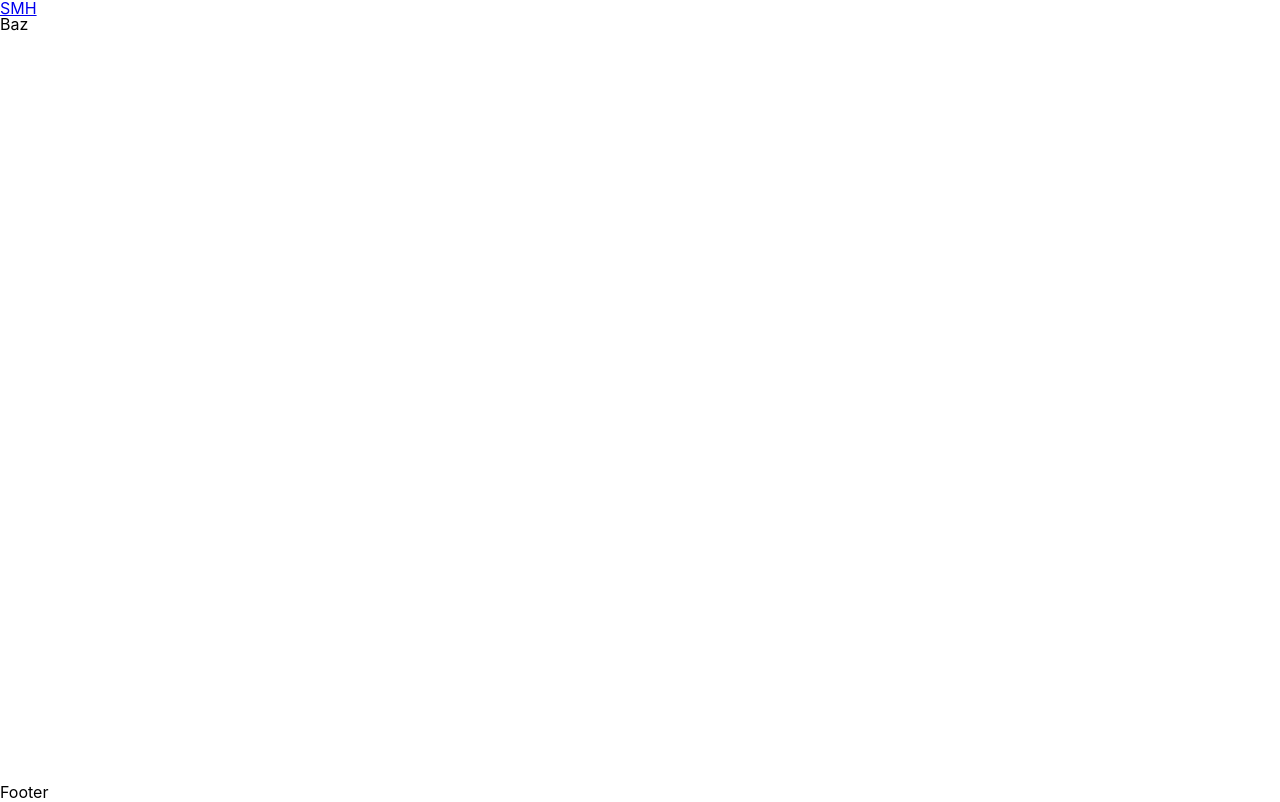
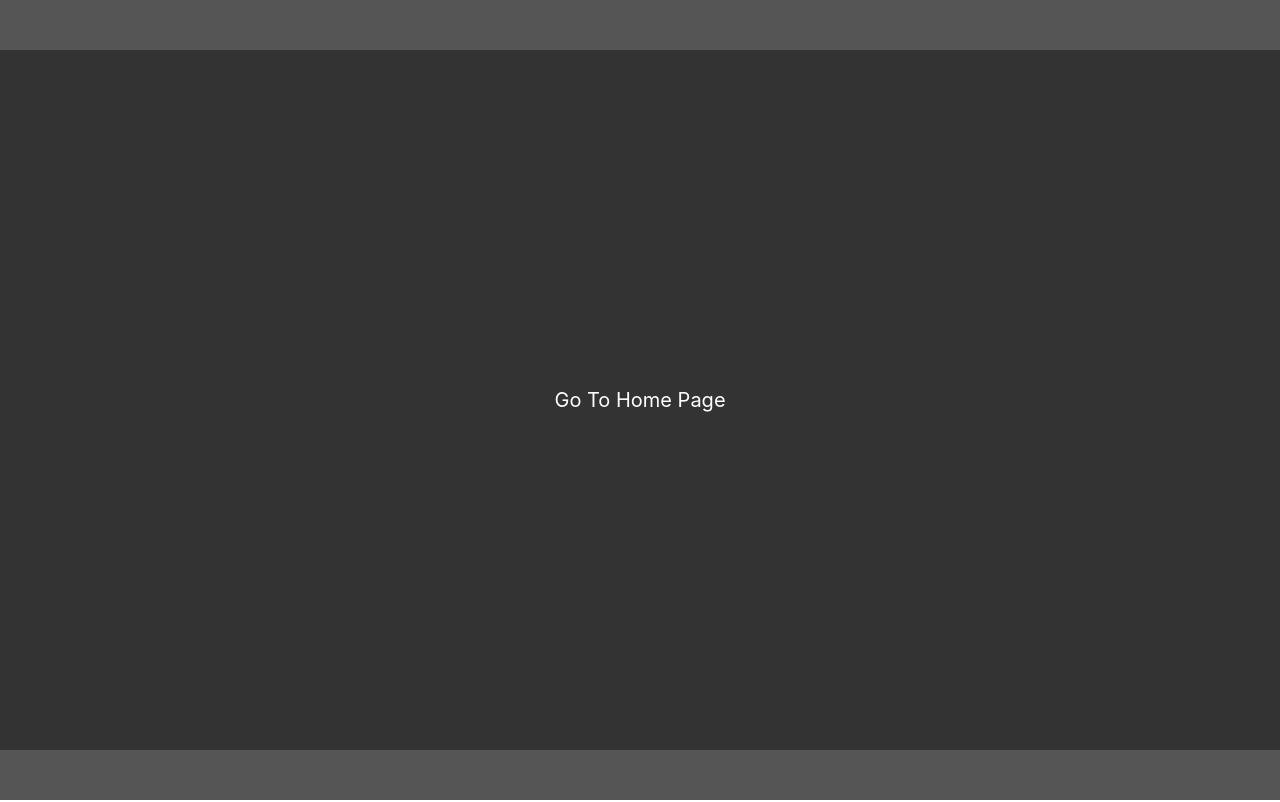
Before and after one commit to spacboss/spacmovie, a React (Create React App) app: page /about in a window 1280 px wide. Built offline with nearby package versions, Linux system fonts and the light colour scheme.

Commit message:
Update initial components

```diff
--- a/package.json
+++ b/package.json
@@ -49,6 +49,7 @@
     ]
   },
   "prettier": {
-    "trailingComma": "es5"
+    "trailingComma": "es5",
+    "jsxBracketSameLine": true
   }
 }
--- /dev/null
+++ b/src/About/About.js
@@ -0,0 +1,8 @@
+import React from "react";
+import { Link } from "react-router-dom";
+
+function About() {
+  return <Link to="/">Go To Home Page</Link>;
+}
+
+export default About;
--- a/src/App/App.css
+++ b/src/App/App.css
@@ -2,8 +2,21 @@
   display: flex;
   min-height: 100vh;
   flex-direction: column;
+  background-color: #333;
 }
 
 .app-content {
   flex: 1 1 auto;
+  display: flex;
 }
+
+.app a {
+  text-decoration: none;
+  color: #fff;
+  font-size: 20px;
+  margin: auto;
+}
+
+.app a:hover {
+  text-decoration: underline;
+}
--- a/src/App/App.js
+++ b/src/App/App.js
@@ -1,9 +1,12 @@
-import React from 'react';
-import { BrowserRouter as Router } from 'react-router-dom';
+import React from "react";
+import { BrowserRouter as Router, Route } from "react-router-dom";
 
-import './App.css';
-import Header from '../Header/Header';
-import Footer from '../Footer/Footer';
+import "./App.css";
+import Header from "../Header/Header";
+import Footer from "../Footer/Footer";
+
+import Home from "../Home/Home";
+import About from "../About/About";
 
 function App() {
   return (
@@ -11,7 +14,8 @@ function App() {
       <div className="app">
         <Header></Header>
         <div className="app-content">
-          <h1>Baz</h1>
+          <Route exact path="/" component={Home}></Route>
+          <Route path="/about" exact component={About}></Route>
         </div>
         <Footer></Footer>
       </div>
--- a/src/Footer/Footer.css
+++ b/src/Footer/Footer.css
@@ -0,0 +1,4 @@
+.footer {
+  background-color: #555;
+  height: 50px;
+}
--- a/src/Footer/Footer.js
+++ b/src/Footer/Footer.js
@@ -1,8 +1,8 @@
-import React from 'react';
-import './Footer.css';
+import React from "react";
+import "./Footer.css";
 
 function Footer() {
-  return <footer className="footer">Footer</footer>;
+  return <footer className="footer"></footer>;
 }
 
 export default Footer;
--- a/src/Header/Header.css
+++ b/src/Header/Header.css
@@ -0,0 +1,4 @@
+.header {
+  background-color: #555;
+  height: 50px;
+}
--- a/src/Header/Header.js
+++ b/src/Header/Header.js
@@ -1,13 +1,8 @@
 import React from "react";
 import "./Header.css";
-import { Link } from "react-router-dom";
 
 function Header() {
-  return (
-    <header className="header">
-      <Link to="/about">SMH</Link>
-    </header>
-  );
+  return <header className="header"></header>;
 }
 
 export default Header;
--- /dev/null
+++ b/src/Home/Home.js
@@ -0,0 +1,8 @@
+import React from "react";
+import { Link } from "react-router-dom";
+
+function Home() {
+  return <Link to="about">Go To About Page</Link>;
+}
+
+export default Home;
```
